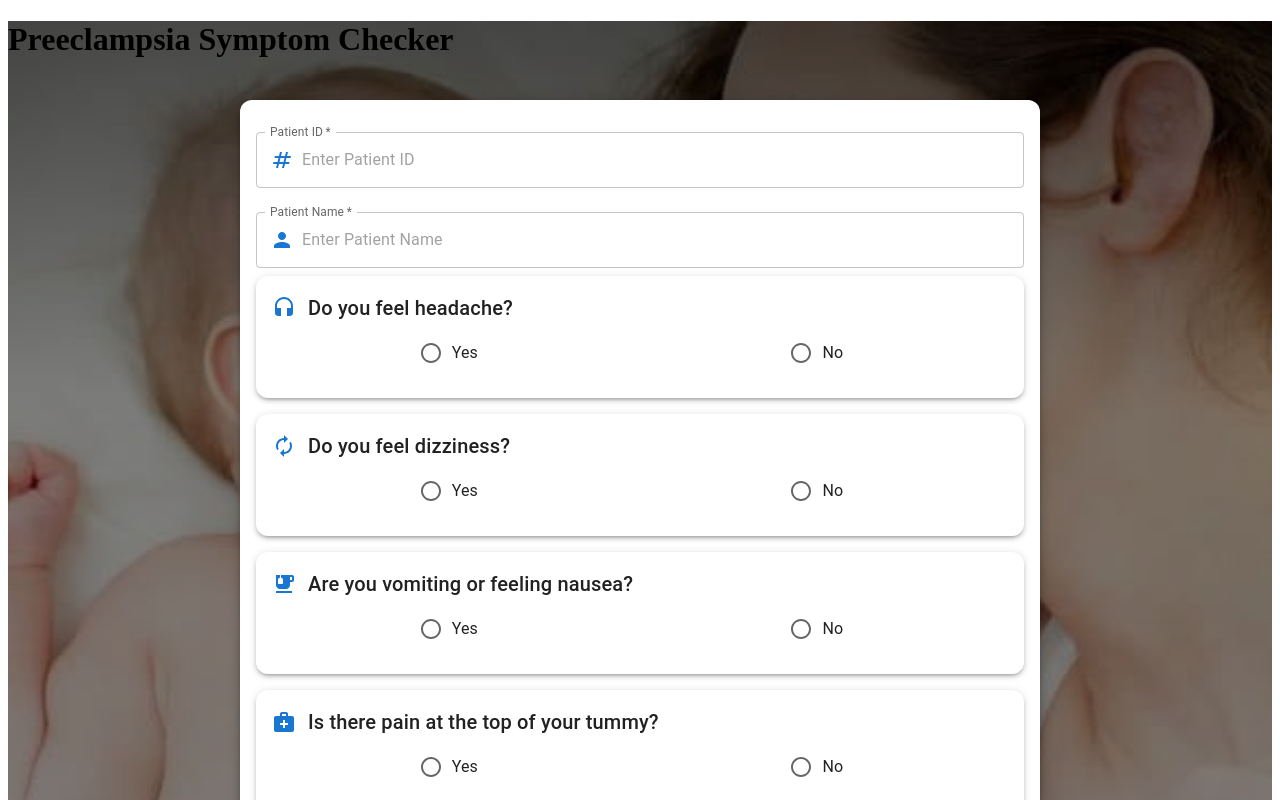
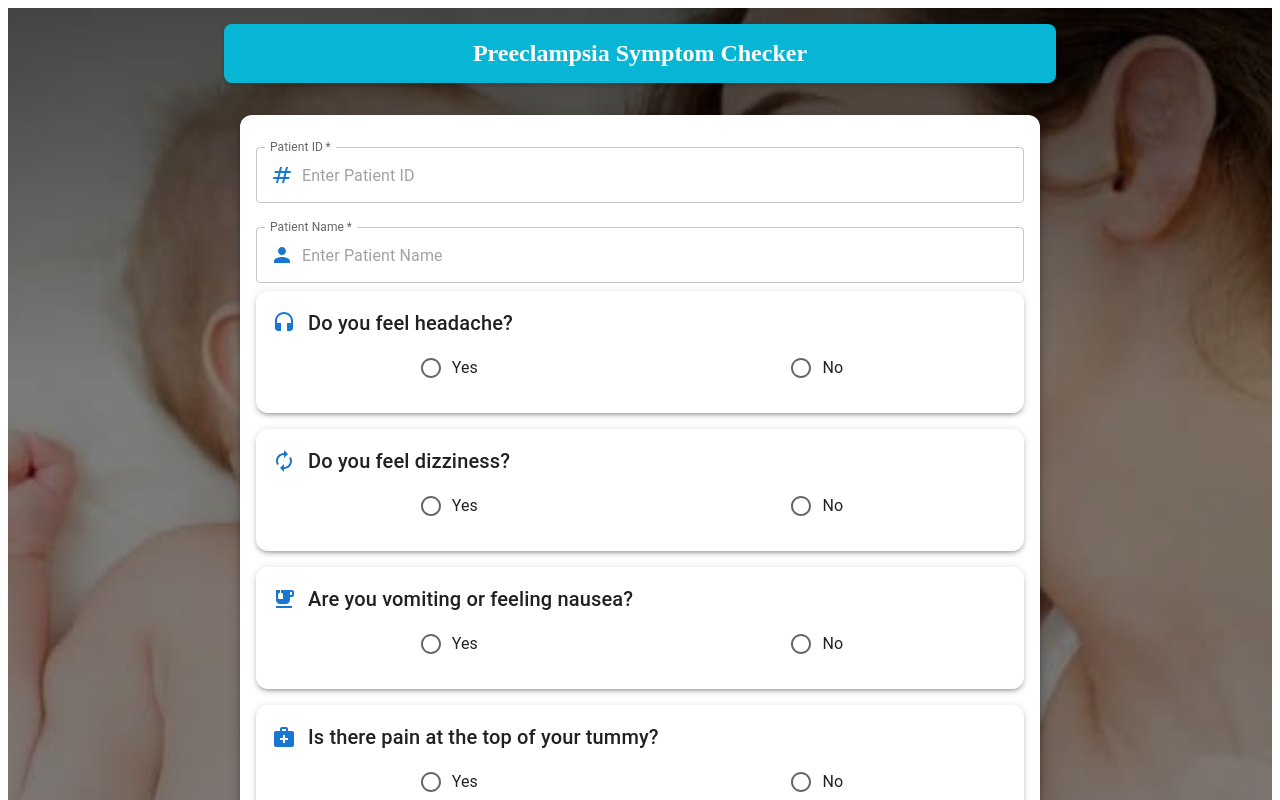
Before and after one commit to AdikaNathaniel/AwopaWeb, a React (Create React App) app: page /symptom-checker in a window 1280 px wide. Shown: the top 800 px of the page. Built offline with nearby package versions, Linux system fonts and the light colour scheme.

Commit message:
backend connect

```diff
--- a/src/components/symptom-checker.jsx
+++ b/src/components/symptom-checker.jsx
@@ -169,40 +169,34 @@ const SymptomForm = () => {
           animate={{ opacity: 1 }}
           transition={{ duration: 0.5 }}
         >
-          {/* AppBar */}
-          {/* <motion.div
-            initial={{ y: -100 }}
-            animate={{ y: 0 }}
-            transition={{ type: 'spring', stiffness: 300 }}
-            style={{
-              backgroundColor: '#1976d2',
-              color: 'white',
-              padding: '16px',
-              textAlign: 'center',
-              boxShadow: '0 2px 4px rgba(0,0,0,0.2)'
-            }}
-          >
-            <Typography variant="h5" component="h1">
-              Preeclampsia Symptom Checker
-            </Typography>
-          </motion.div> */}
-
-
+          {/* Header Section */}
           <motion.div
             initial={{ y: -50, opacity: 0 }}
             animate={{ y: 0, opacity: 1 }}
             transition={{ duration: 0.5 }}
-                    className="mx-auto max-w-6xl"  // Changed from max-w-4xl to max-w-6xl for wider header
+            style={{
+              padding: '16px 0',
+              marginBottom: '16px' // Reduced margin to close the gap
+            }}
           >
-                    <div className="bg-white rounded-lg shadow-md overflow-hidden mb-8">
-                      <div className="bg-cyan-600 text-white p-4">
-                        <h1 className="text-xl font-bold text-center">Preeclampsia Symptom Checker</h1>
-                      </div>
+            <div style={{
+              backgroundColor: '#06b6d4',
+              color: 'white',
+              padding: '16px',
+              borderRadius: '8px',
+              maxWidth: '800px',
+              margin: '0 auto',
+              textAlign: 'center',
+              boxShadow: '0 2px 4px rgba(0,0,0,0.2)'
+            }}>
+              <h1 style={{ fontSize: '1.5rem', fontWeight: 'bold', margin: 0 }}>
+                Preeclampsia Symptom Checker
+              </h1>
             </div>
           </motion.div>
 
           {/* Form Content */}
-          <div style={{ padding: '20px', maxWidth: '800px', margin: '0 auto' }}>
+          <div style={{ padding: '0 20px 20px', maxWidth: '800px', margin: '0 auto' }}>
             <motion.div
               initial={{ scale: 0.9, opacity: 0 }}
               animate={{ scale: 1, opacity: 1 }}
@@ -210,7 +204,6 @@ const SymptomForm = () => {
             >
               <Card
                 sx={{
-                  mb: 3,
                   borderRadius: 3,
                   boxShadow: 5
                 }}
@@ -313,7 +306,7 @@ const SymptomForm = () => {
                           '&:hover': { backgroundColor: '#0891b2' }, // cyan-700
                           fontSize: '16px',
                           borderRadius: '8px',
-      textTransform: 'none' // <-- this keeps text casing as written
+                          textTransform: 'none'
                         }}
                       >
                         {isSubmitting ? (
```
Lines whose indentation alone changed are shown as unchanged.
